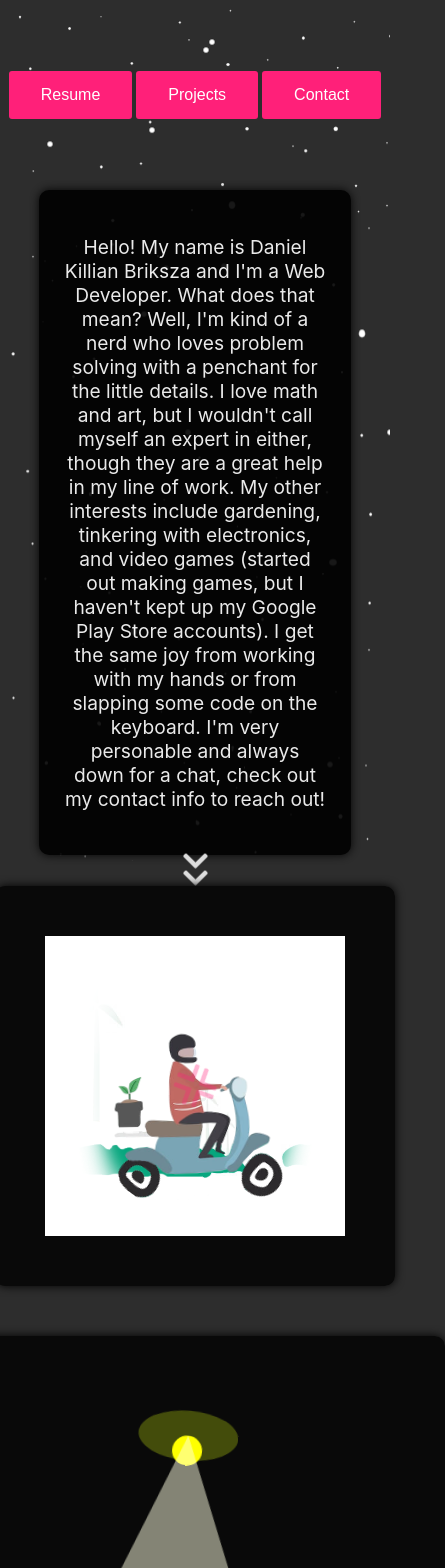
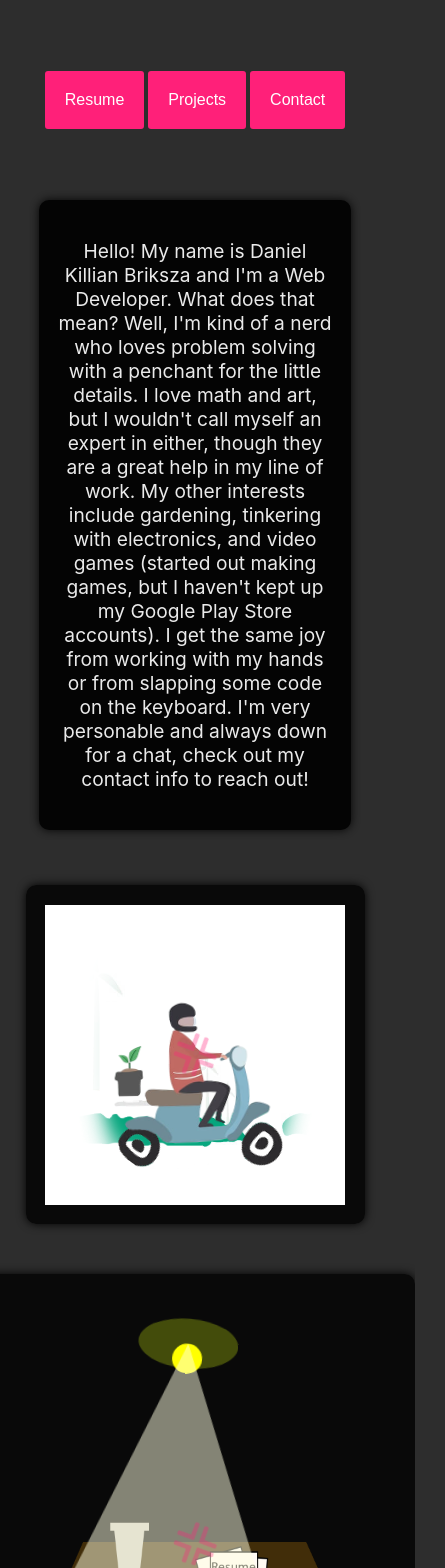
Before and after one commit to dbriksza/portfoliositeV2, a React (Create React App) app: page / in a window 390 px wide. Shown: the top 1568 px of the page, 445 px wide, since content can reach past the window. Built offline with nearby package versions, Linux system fonts and the light colour scheme.

Commit message:
mobile styling fixes

```diff
--- a/src/App.scss
+++ b/src/App.scss
@@ -241,7 +241,7 @@ iframe {
 }
 
 .iframe-loading {
-  width: 80%;
+  // width: 80%;
   height: 500px;
   background: #fff url("assets/loading.gif") no-repeat fixed center;
 }
@@ -879,4 +879,31 @@ input {
   .animatedText {
     display: none;
   }
+  .bioContainer {
+    padding: 5%;
+  }
+  .animationContainer {
+    padding: 5%;
+  }
+  .projectContainer {
+    padding: 5%;
+  }
+  .projectBlurbs {
+    margin: 10px;
+  }
+  .contactButton {
+    margin: auto;
+  }
+  .navButton {
+    padding: 20px;
+  }
+  #scrollPoint {
+    margin-top: 115px;
+  }
+  .scrollCTA {
+    display: none;
+  }
+  #topBit {
+    background-image: none;
+  }
 }
--- a/src/components/projects.js
+++ b/src/components/projects.js
@@ -114,8 +114,8 @@ const Projects = () => {
           <li>Styled Compnents</li>
           <li>Redux</li>
         </ul>
-        <div style={{ textAlign: "center", padding: "25px" }}>
-          {window.innerWidth >= 700 ? (
+        <div id="SFRIFrame" style={{ textAlign: "center", padding: "25px" }}>
+          {window.innerWidth >= 1450 ? (
             <iframe
               className="iframe-loading"
               src="https://frontend.bw-secret-family-recipes.now.sh"
```
